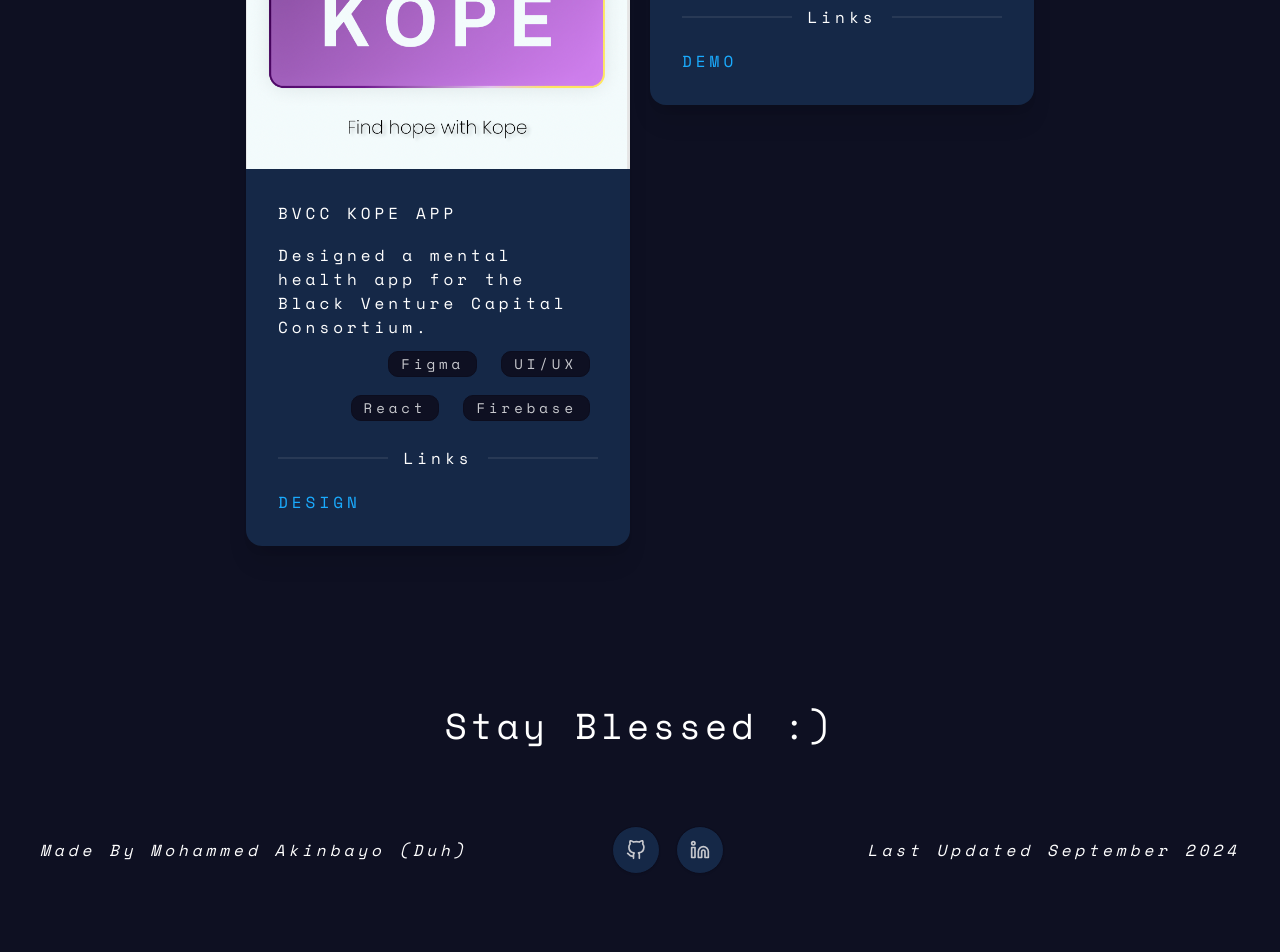
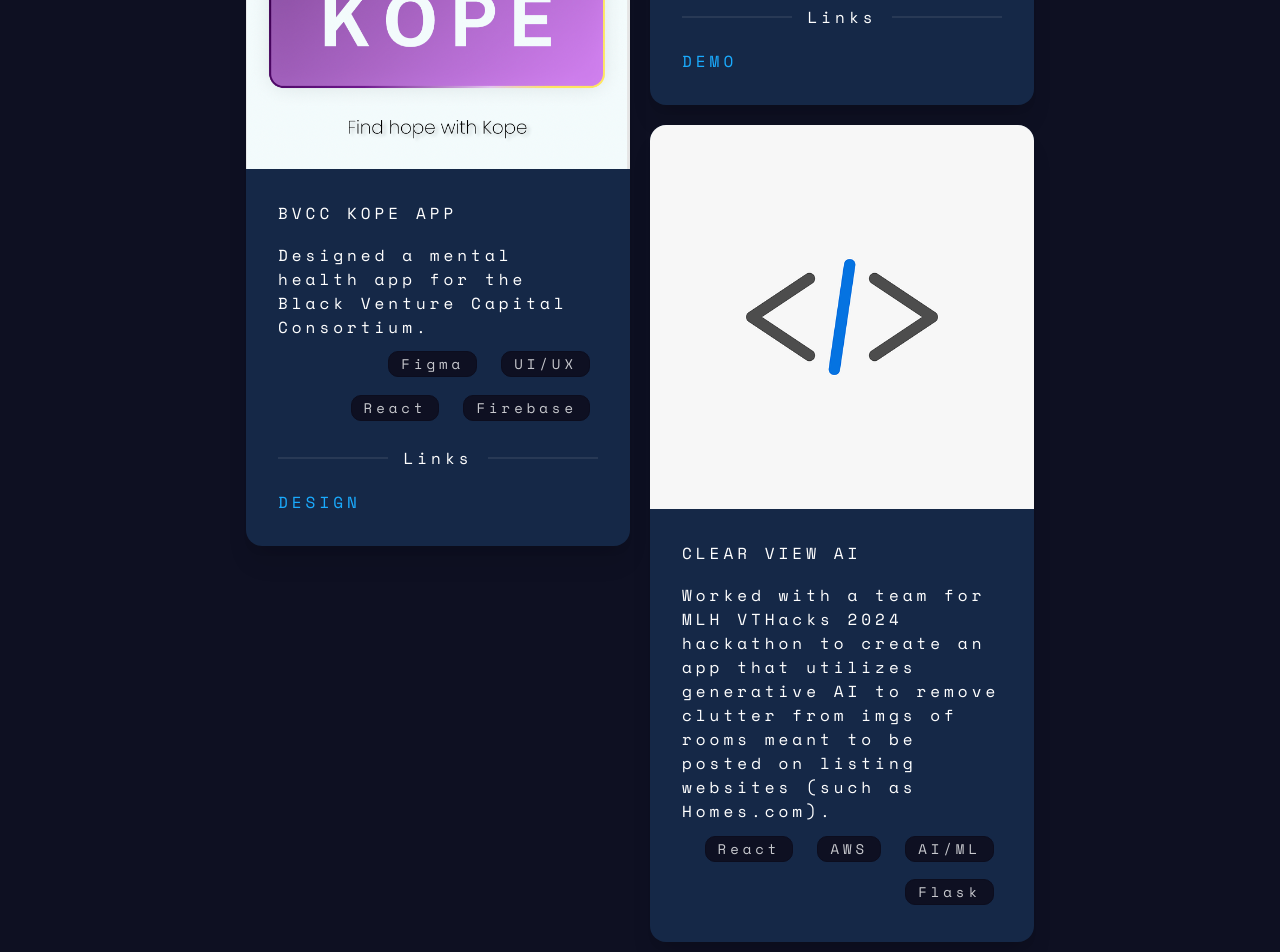
Before and after one commit to Mohammed532/Mohammed532.github.io, a Next.js app: page / in a window 1280 px wide. Shown: the part 5500-6452 px from the top of the page. Before the commit the page ends 6414 px from the top, so only its background shows below. Built offline with nearby package versions, Linux system fonts and the light colour scheme.

Commit message:
Add a new project, Cleaned up page.tsx code, and updated visual bug in ProjectGrid

```diff
--- a/src/app/_ui/ProjectGrid.tsx
+++ b/src/app/_ui/ProjectGrid.tsx
@@ -34,7 +34,7 @@
 
     return (
         <div className={`flex flex-col justify-center ${GAP} md:flex-row`}>
-            <div className={`flex flex-col justify-center ${GAP} md:justify-end`}>
+            <div className={`flex flex-col justify-center ${GAP} md:justify-start`}>
                 {p_col_1.map((p, idx) => (
                     <ProjectCard key={idx} project={p} side='left'/>
                 ))}
@@ -59,7 +59,7 @@
         //  viewport={{ margin: '99999999px 0px 0px 0px' }}
         >
             <figure>
-                <img src={project.img} alt={`Image of project ${project.title}`} />
+                <img src={project.img === '' ? 'project-imgs/project-default.jpg' : project.img} alt={`Image of project ${project.title}`} />
             </figure>
             <div className="card-body">
                 <h2 className="class-title text-white">{project.title}</h2>
--- /dev/null
+++ b/src/app/_ui/index.tsx
@@ -0,0 +1,6 @@
+import ContactList from "./ContactList"
+import Timeline from "./Timeline"
+import Toast from "./Toast"
+import ProjectGrid from "./ProjectGrid"
+
+export { ContactList, Timeline, Toast, ProjectGrid }
--- a/src/app/page.tsx
+++ b/src/app/page.tsx
@@ -5,11 +5,12 @@
 import { skillList, experience, projects } from "@/data/resume-data"
 import { ReactSVG } from "react-svg"
 
+import {
+    Toast,
+    Timeline,
+    ContactList,
+    ProjectGrid, } from '@/app/_ui'
 import Footer from "./footer"
-import Toast from "./_ui/Toast"
-import Timeline from "./_ui/Timeline"
-import ContactList from "./_ui/ContactList"
-import ProjectGrid from "./_ui/ProjectGrid"
 
 export default function Home() {
     // for skill list animation
--- a/src/data/resume-data.ts
+++ b/src/data/resume-data.ts
@@ -92,6 +92,12 @@
             'Demo': 'https://devpost.com/software/proficio-ai'
         }
     },
+    {
+        img: '',
+        title: 'Clear View AI',
+        description: 'Worked with a team for MLH VTHacks 2024 hackathon to create an app that utilizes generative AI to remove clutter from imgs of rooms meant to be posted on listing websites (such as Homes.com).',
+        skills: ['React', 'AWS', 'AI/ML', 'Flask'],
+    }
 ]
 
 export { skillList, experience, projects }
```
